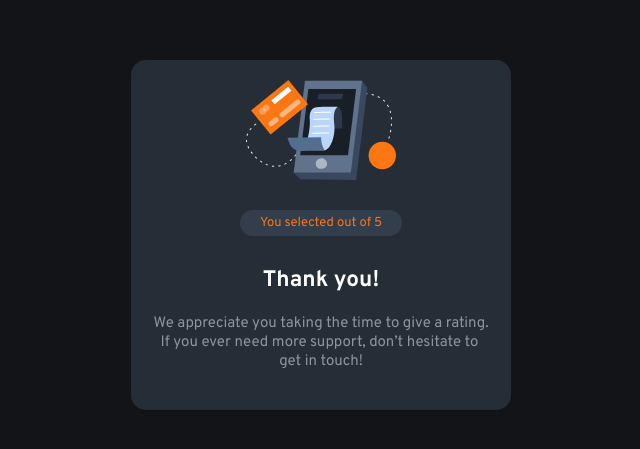
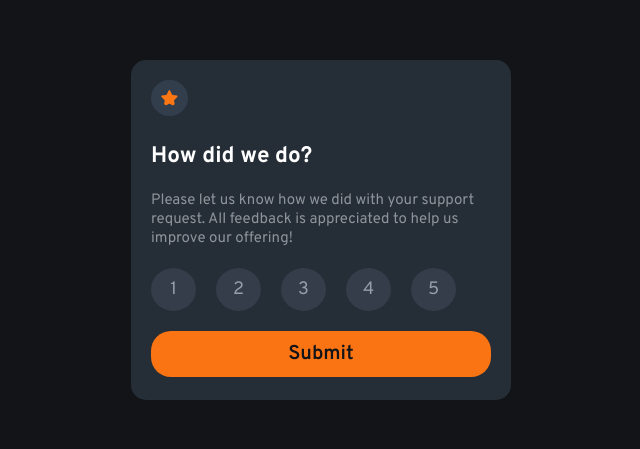
Before and after one commit to PxMach/Frontend-Mentor-Interactive-rating-component, a plain HTML site: page index.html in a window 1280 px wide. Shown: the part 135-584 px from the top of the page, without its empty margins (319-959 px from the left). Drawn offline with Linux system fonts and the light colour scheme.

Commit message:
Restauration de la section de notation dans index.html et ajustement de la taille de police dans style.css. Ajout de règles CSS pour la réactivité des conteneurs.

```diff
--- a/index.html
+++ b/index.html
@@ -25,7 +25,7 @@
 
 <body>
   <!-- Rating state start -->
-  <!-- <div class="container">
+  <div class="container">
     <img src="images/icon-star.svg" alt="icon star" />
     <h2>How did we do?</h2>
     <p>
@@ -40,7 +40,7 @@
       <button type="button" aria-label="Rate 5">5</button>
     </div>
     <button type="submit">Submit</button>
-    </div> -->
+  </div>
 
   <!-- Rating state end -->
 
@@ -55,8 +55,7 @@
     <h2>Thank you!</h2>
     <p>
       We appreciate you taking the time to give a rating.
-      &nbsp;&nbsp;If you ever need more support, don’t hesitate to
-      <span>get in touch!</span>
+      If you ever need more support, don’t hesitate to get in touch!
     </p>
   </div>
 
--- a/src/style.css
+++ b/src/style.css
@@ -52,7 +52,7 @@ body {
    color: hsl(217, 12%, 63%);
    border-radius: 50%;
    width: 45px;
-   font-size: 20px;
+   font-size: 18px;
    align-items: center;
    text-align: center;
    cursor: pointer;
@@ -80,9 +80,14 @@ body {
 .container > button:hover {
    background-color: #fff;
 }
+@media (max-width: 375px) {
+   .container {
+      width: 350px;
+   }
+}
 /*   Thank you state start */
 .container-rate {
-   display: flex;
+   display: none;
    flex-direction: column;
    align-items: center;
    background-color: hsl(213, 19%, 18%);
@@ -105,15 +110,16 @@ body {
    font-size: 13px;
 }
 .container-rate h2 {
-   margin: 10px 0 0;
+   margin: 10px 0 20px;
 }
 .container-rate p:last-of-type {
    color: hsl(210, 6%, 58%);
    margin-bottom: 20px;
-   white-space: pre-line;
-   text-align: left;
 }
-.container-rate p:last-of-type span {
-   display: block;
-   text-align: center;
+
+@media (max-width: 400px) {
+   .container-rate {
+      width: 350px;
+      height: 350px;
+   }
 }
```
Lines whose indentation alone changed are shown as unchanged.
